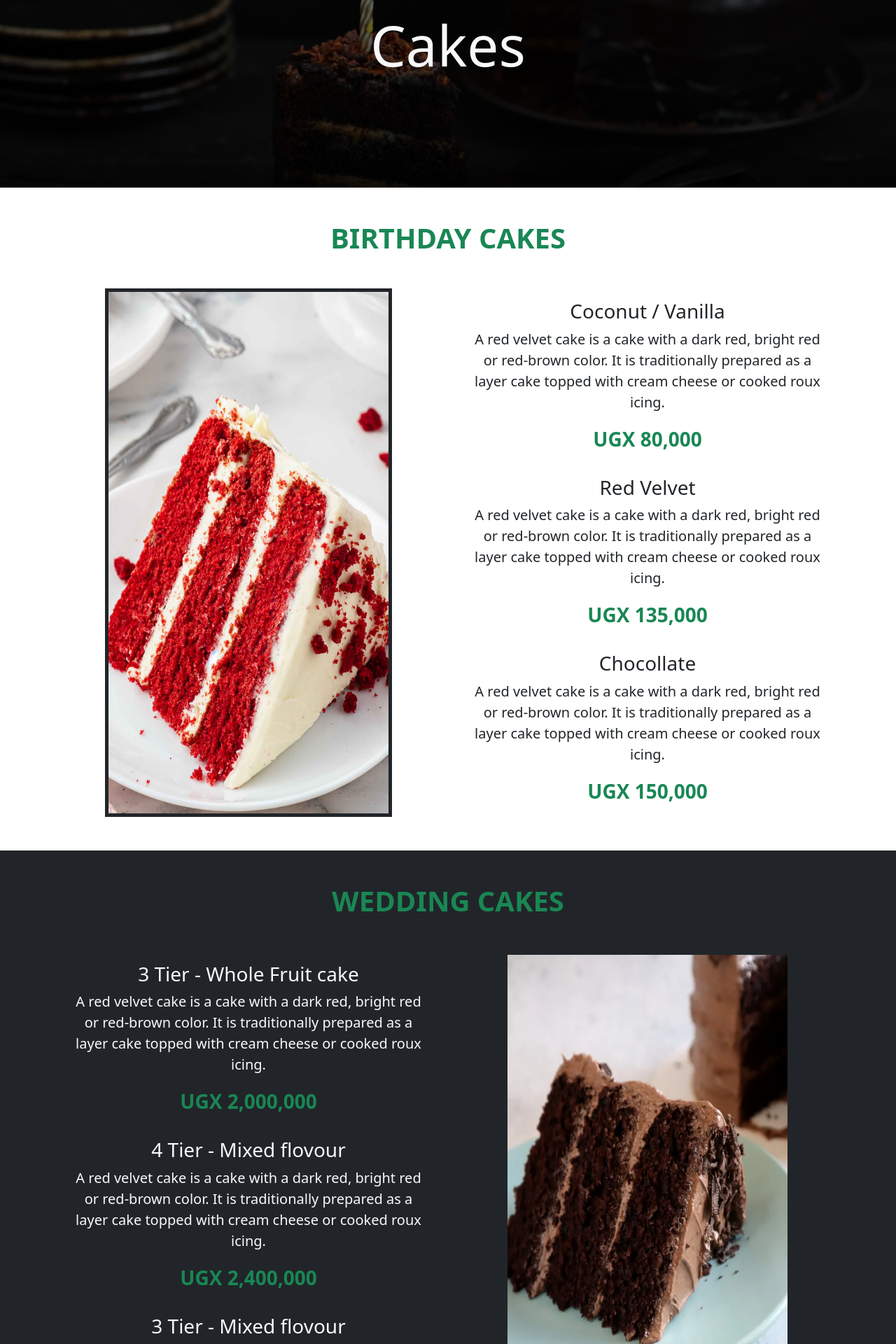
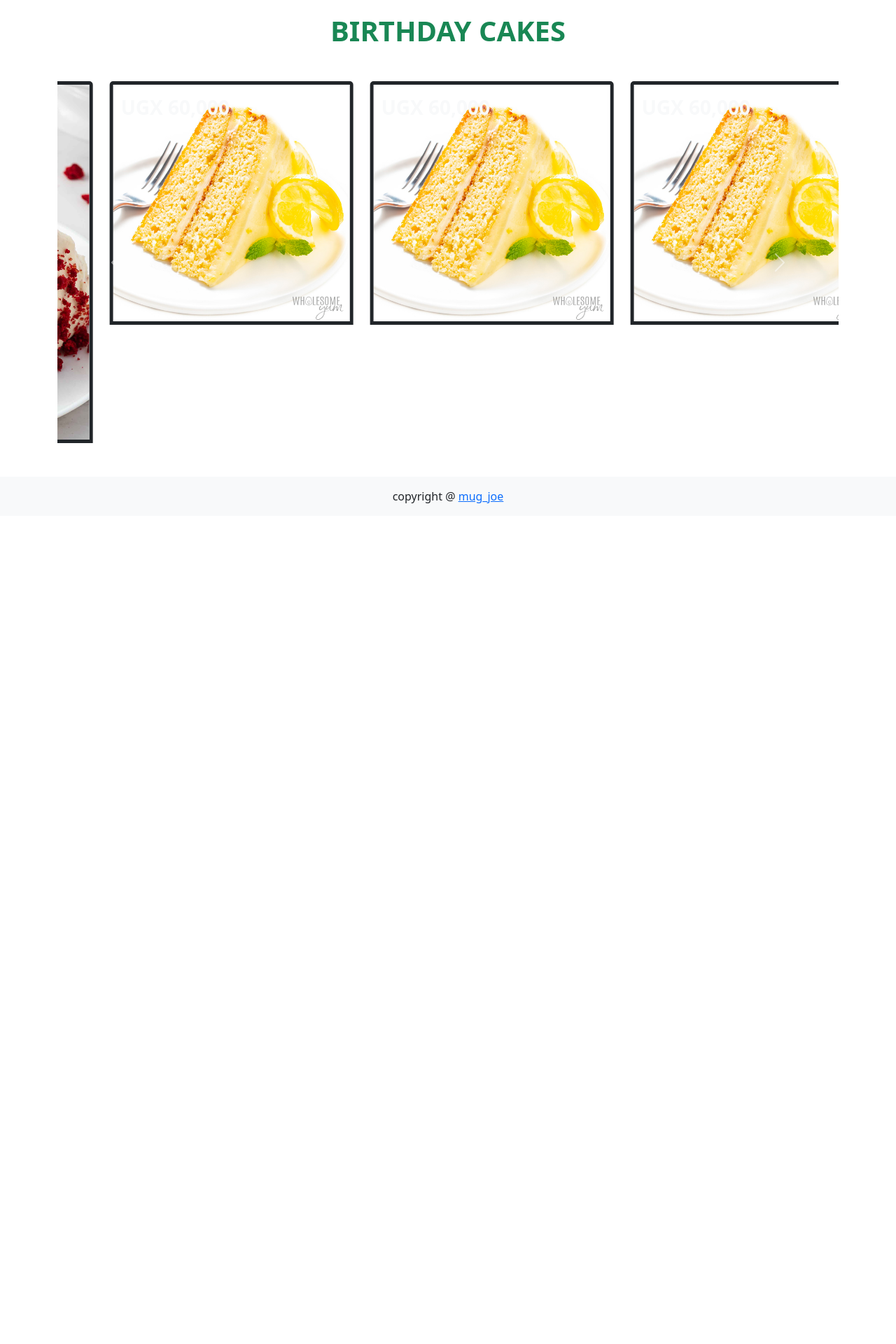
Before and after one commit to jcmugabi/Eden-Confectionery, a React (Create React App) app: page /Cakes in a window 1280 px wide. Shown: the part 180-2100 px from the top of the page at 70% size. After the commit the page ends 917 px from the top, so only its background shows below. Built offline with nearby package versions, Linux system fonts and the light colour scheme.

Commit message:
cakes section redone

```diff
--- a/src/pages/Cakes.jsx
+++ b/src/pages/Cakes.jsx
@@ -1,125 +1,71 @@
 import React from 'react';
-import './Cakes.css';
-import {Card, CardBody, CardText, CardTitle} from 'react-bootstrap';
+import { Card, Carousel, Container, Row, Col } from 'react-bootstrap';
+import { motion } from 'framer-motion';
 import RedVelvetImg from '../imgs/redvelvet-cake.jpg';
-// import LemonImg from '../imgs/lemon-cake.jpg';
-// import CaramelImg from '../imgs/caramel-cake.jpg';
+import LemonImg from '../imgs/lemon-cake.jpg';
+import CaramelImg from '../imgs/caramel-cake.jpg';
 import ChocolateImg from '../imgs/chocolate-cake.webp';
-// import CoconutImg from '../imgs/coconut-cake.jpg';
+import CoconutImg from '../imgs/coconut-cake.jpg';
 
-const birthdays = [
-  {
-    id: 1,
-    name: 'Coconut / Vanilla',
-    description: 'A red velvet cake is a cake with a dark red, bright red or red-brown color. It is traditionally prepared as a layer cake topped with cream cheese or cooked roux icing.',
-    price: 'UGX 80,000',
-  },
-  {
-    id: 2,
-    name: 'Red Velvet',
-    description: 'A red velvet cake is a cake with a dark red, bright red or red-brown color. It is traditionally prepared as a layer cake topped with cream cheese or cooked roux icing.',
-    price: 'UGX 135,000',
-  },
-  {
-    id: 3,
-    name: 'Chocollate',
-    description: 'A red velvet cake is a cake with a dark red, bright red or red-brown color. It is traditionally prepared as a layer cake topped with cream cheese or cooked roux icing.',
-    price: 'UGX 150,000',
-  }
-]
-
-const weddings = [
-  {
-    id: 1,
-    name: '3 Tier - Whole Fruit cake',
-    description: 'A red velvet cake is a cake with a dark red, bright red or red-brown color. It is traditionally prepared as a layer cake topped with cream cheese or cooked roux icing.',
-    price: 'UGX 2,000,000',
-  },
-  {
-    id: 2,
-    name: '4 Tier - Mixed flovour',
-    description: 'A red velvet cake is a cake with a dark red, bright red or red-brown color. It is traditionally prepared as a layer cake topped with cream cheese or cooked roux icing.',
-    price: 'UGX 2,400,000',
-  },
-  {
-    id: 3,
-    name: '3 Tier - Mixed flovour',
-    description: 'A red velvet cake is a cake with a dark red, bright red or red-brown color. It is traditionally prepared as a layer cake topped with cream cheese or cooked roux icing.',
-    price: 'UGX 1,800,000',
-  }
-]
+const imagesAndPrices = [
+  { img: RedVelvetImg, price: 'UGX 50,000' },
+  { img: LemonImg, price: 'UGX 60,000' },
+  { img: CaramelImg, price: 'UGX 70,000' },
+  { img: ChocolateImg, price: 'UGX 80,000' },
+  { img: CoconutImg, price: 'UGX 90,000' },
+  { img: RedVelvetImg, price: 'UGX 50,000' },
+  { img: LemonImg, price: 'UGX 60,000' },
+  { img: CaramelImg, price: 'UGX 70,000' },
+  { img: ChocolateImg, price: 'UGX 80,000' },
+  { img: CoconutImg, price: 'UGX 90,000' },
+  // Add more images and prices here
+];
 
 const Cakes = () => {
   return (
     <div className='menu-page'>
       <header className='mt-5'>
-        <div className='container h-100 d-flex align-items-center justify-content-center'>
-          <h1 className='text-light'>Cakes</h1>
-        </div>
+        <Container fluid>
+          <Row className='h-100 align-items-center justify-content-center'>
+            <h1 className='text-light'>Cakes</h1>
+          </Row>
+        </Container>
       </header>
 
-      <div className='breakfast my-5'>
-        <div className='container'>
+      <div className='cake-carousel my-5'>
+        <Container>
           <h2 className='text-center fs-1 mb-4 mb-lg-5 text-uppercase fw-bold text-success'>Birthday Cakes</h2>
-          <div className='row flex-column-reverse flex-lg-row'>
-            <div className='col-lg-6 d-flex justify-content-center'>
-              <img src={RedVelvetImg} className='img-fluid w-75 mt-4 mt-lg-0' alt="" />
-            </div>
-            <div className='col-lg-6 d-flex-column justify-content-around'>
-              {birthdays.map((birthdays)=>(
-                <div key={birthdays.id}>
-                  <Card className='border-0'>
-                    <CardBody>
-                      <CardTitle className='text-center fs-3'>
-                        {birthdays.name}
-                      </CardTitle>
-                      <CardText className='text-center fs-5'>
-                        {birthdays.description}
-                      </CardText>
-                      <CardText className='text-center fs-3 fw-bold text-success'>
-                        {birthdays.price}
-                      </CardText>
-                    </CardBody>
-                  </Card>
-                </div>
-              ))}
-            </div>
-          </div>
-        </div>
-      </div>
-
-
-      <div className='weddings bg-dark py-5'>
-        <div className='container'>
-          <h2 className='text-center fs-1 mb-4 mb-lg-5 text-uppercase fw-bold text-success'>Wedding Cakes</h2>
-          <div className='row'>
-          <div className='col-lg-6 d-flex-column justify-content-around'>
-              {weddings.map((weddings)=>(
-                <div key={weddings.id}>
-                  <Card className='border-0 bg-dark text-light'>
-                    <CardBody>
-                      <CardTitle className='text-center fs-3'>
-                        {weddings.name}
-                      </CardTitle>
-                      <CardText className='text-center fs-5'>
-                        {weddings.description}
-                      </CardText>
-                      <CardText className='text-center fs-3 fw-bold text-success'>
-                        {weddings.price}
-                      </CardText>
-                    </CardBody>
-                  </Card>
-                </div>
-              ))}
-            </div>
-            <div className='col-lg-6 d-flex justify-content-center'>
-              <img src={ChocolateImg} className='img-fluid w-75 mt-4 mt-lg-0' alt="" />
-            </div>
-          </div>
-        </div>
+          <Carousel indicators={false} pause={false}>
+            {imagesAndPrices.map((item, index) => (
+              <Carousel.Item key={index}>
+                <motion.div
+                  whileHover={{ scale: 1.1 }}
+                  transition={{ duration: 0.3 }}
+                >
+                  <Container>
+                    <Row className='justify-content-center'>
+                      {[0, 1, 2].map((idx) => (
+                        <Col lg={4} md={12} key={idx}>
+                          <Card className='border-0'>
+                            <Card.Img variant='top' src={item.img} alt='cake' />
+                            <Card.ImgOverlay className='d-flex align-items-start'>
+                              <Card.Text className='text-light fs-3 fw-bold'>
+                                {item.price}
+                              </Card.Text>
+                            </Card.ImgOverlay>
+                          </Card>
+                        </Col>
+                      ))}
+                    </Row>
+                  </Container>
+                </motion.div>
+              </Carousel.Item>
+            ))}
+          </Carousel>
+        </Container>
       </div>
     </div>
-  )
-}
+  );
+};
 
 export default Cakes;
```
